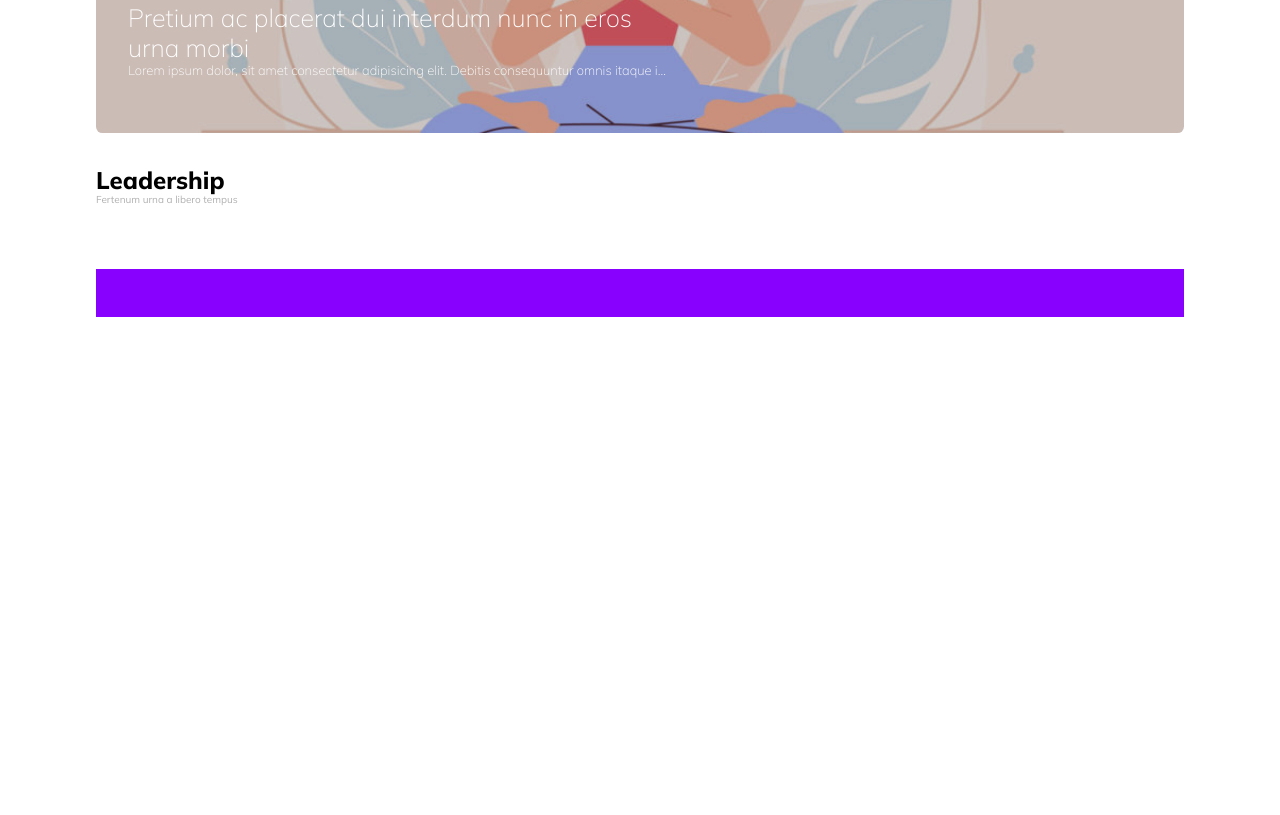
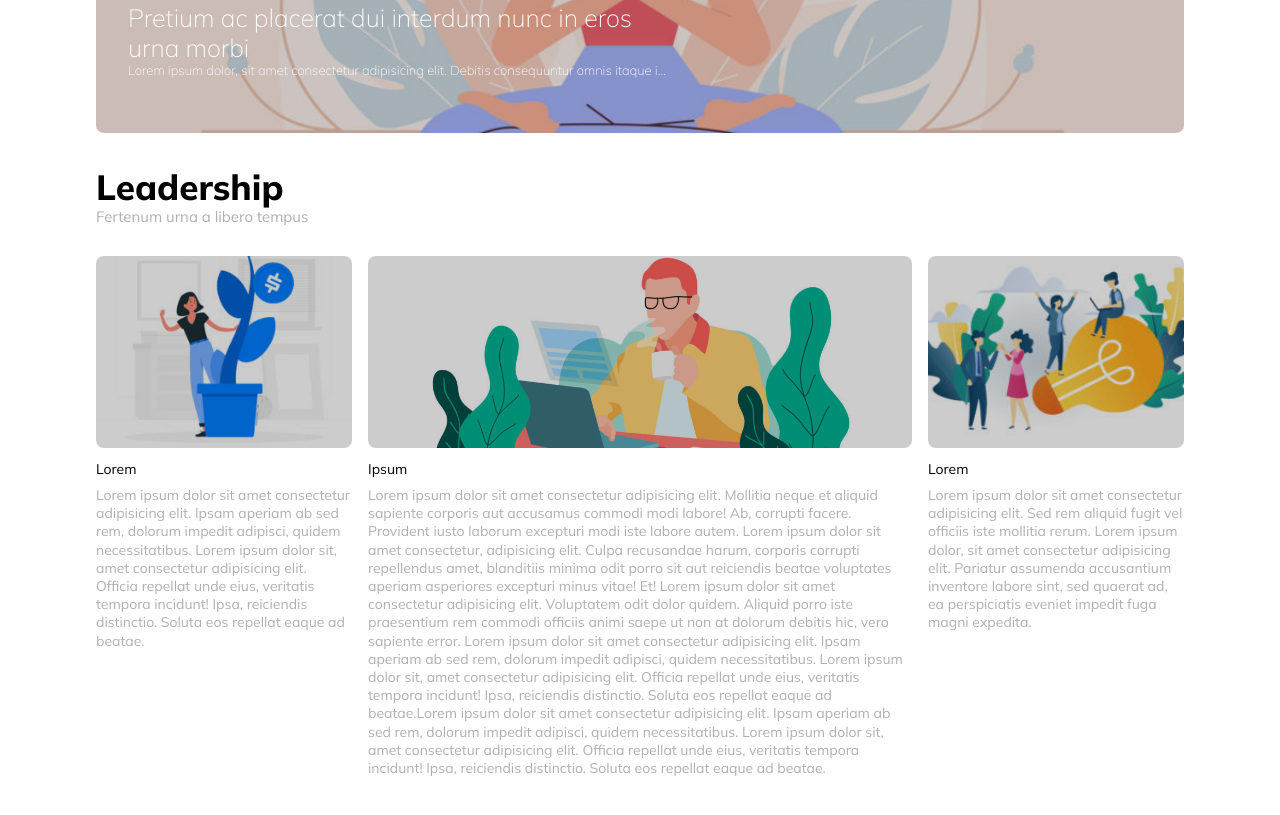
Before and after one commit to MGPasinetti/htmlcss-wp, a plain HTML site: page index.html in a window 1280 px wide. Shown: the part 387-1202 px from the top of the page. Before the commit the page ends 800 px from the top, so only its background shows below. Drawn offline with Linux system fonts and the light colour scheme.

Commit message:
add section-main

```diff
--- a/css/style.css
+++ b/css/style.css
@@ -52,7 +52,7 @@ main {
     width: 100%;
     height: 24em;
     margin: 1rem 0;
-    border-radius: .4em;
+    border-radius: .5em;
 }
 
 main img {
@@ -60,7 +60,7 @@ main img {
     height: 100%;
     filter: brightness(.8);
     object-fit: cover;
-    border-radius: .4em;
+    border-radius: .5em;
 }
 
 .banner {
@@ -107,13 +107,17 @@ main img {
 }
 
 .section-header {
-    margin: 1rem 0;
+    margin: 2rem 0;
+}
+
+.section-header h2 {
+    font-size: 35px;
 }
 
 h3 {
     color: #B0B0B0;
     font-weight: normal;
-    font-size: 10px;
+    font-size: 15px;
     line-height: 1em;
 }
 
@@ -131,3 +135,25 @@ h3 {
 .col-right {
     width: calc((100% - 50% - 2rem) /2);
 }
+
+.col img {
+    width: 100%;
+    height: 12em;
+    filter: brightness(.8);
+    object-fit: cover;
+    border-radius: .5em;
+}
+
+.col h4 {
+    font-weight: normal;
+    font-size: 14px;
+    margin: .5rem 0;
+}
+
+.col p {
+    color: #B0B0B0;
+    font-size: 14px;
+    line-height: 1.3em;
+}
+
+/* FOOTER */
--- a/index.html
+++ b/index.html
@@ -14,7 +14,7 @@
 </head>
 <body>
 
-    <div class="container debug">
+    <div class="container">
 
         <header>
             <!-- LOGO -->
@@ -64,15 +64,25 @@
             </div>
 
             <div class="col col-left">
-                <!-- IMG + LOREM -->
+                <!-- IMG + H4 + LOREM -->
+                <img src="img/img-1.jpg" alt="">
+                <h4>Lorem</h4>
+                <p>Lorem ipsum dolor sit amet consectetur adipisicing elit. Ipsam aperiam ab sed rem, dolorum impedit adipisci, quidem necessitatibus. Lorem ipsum dolor sit, amet consectetur adipisicing elit. Officia repellat unde eius, veritatis tempora incidunt! Ipsa, reiciendis distinctio. Soluta eos repellat eaque ad beatae. </p>
             </div>
 
             <div class="col col-center">
-                <!-- IMG + IPSUM -->
+                <!-- IMG + H4 + IPSUM -->
+                <img src="img/banner-2.jpg" alt="">
+                <h4>Ipsum</h4>
+                <P>Lorem ipsum dolor sit amet consectetur adipisicing elit. Mollitia neque et aliquid sapiente corporis aut accusamus commodi modi labore! Ab, corrupti facere. Provident iusto laborum excepturi modi iste labore autem. Lorem ipsum dolor sit amet consectetur, adipisicing elit. Culpa recusandae harum, corporis corrupti repellendus amet, blanditiis minima odit porro sit aut reiciendis beatae voluptates aperiam asperiores excepturi minus vitae! Et! Lorem ipsum dolor sit amet consectetur adipisicing elit. Voluptatem odit dolor quidem. Aliquid porro iste praesentium rem commodi officiis animi saepe ut non at dolorum debitis hic, vero sapiente error. Lorem ipsum dolor sit amet consectetur adipisicing elit. Ipsam aperiam ab sed rem, dolorum impedit adipisci, quidem necessitatibus. Lorem ipsum dolor sit, amet consectetur adipisicing elit. Officia repellat unde eius, veritatis tempora incidunt! Ipsa, reiciendis distinctio. Soluta eos repellat eaque ad beatae.Lorem ipsum dolor sit amet consectetur adipisicing elit. Ipsam aperiam ab sed rem, dolorum impedit adipisci, quidem necessitatibus. Lorem ipsum dolor sit, amet consectetur adipisicing elit. Officia repellat unde eius, veritatis tempora incidunt! Ipsa, reiciendis distinctio. Soluta eos repellat eaque ad beatae.</P>
+
             </div>
 
             <div class="col col-right">
-                <!-- IMG + LOREM -->
+                <!-- IMG + H4 + LOREM -->
+                <img src="img/img-3.jpg" alt="">
+                <h4>Lorem</h4>
+                <p>Lorem ipsum dolor sit amet consectetur adipisicing elit. Sed rem aliquid fugit vel officiis iste mollitia rerum. Lorem ipsum dolor, sit amet consectetur adipisicing elit. Pariatur assumenda accusantium inventore labore sint, sed quaerat ad, ea perspiciatis eveniet impedit fuga magni expedita.</p>
             </div>
 
         </section>
```
